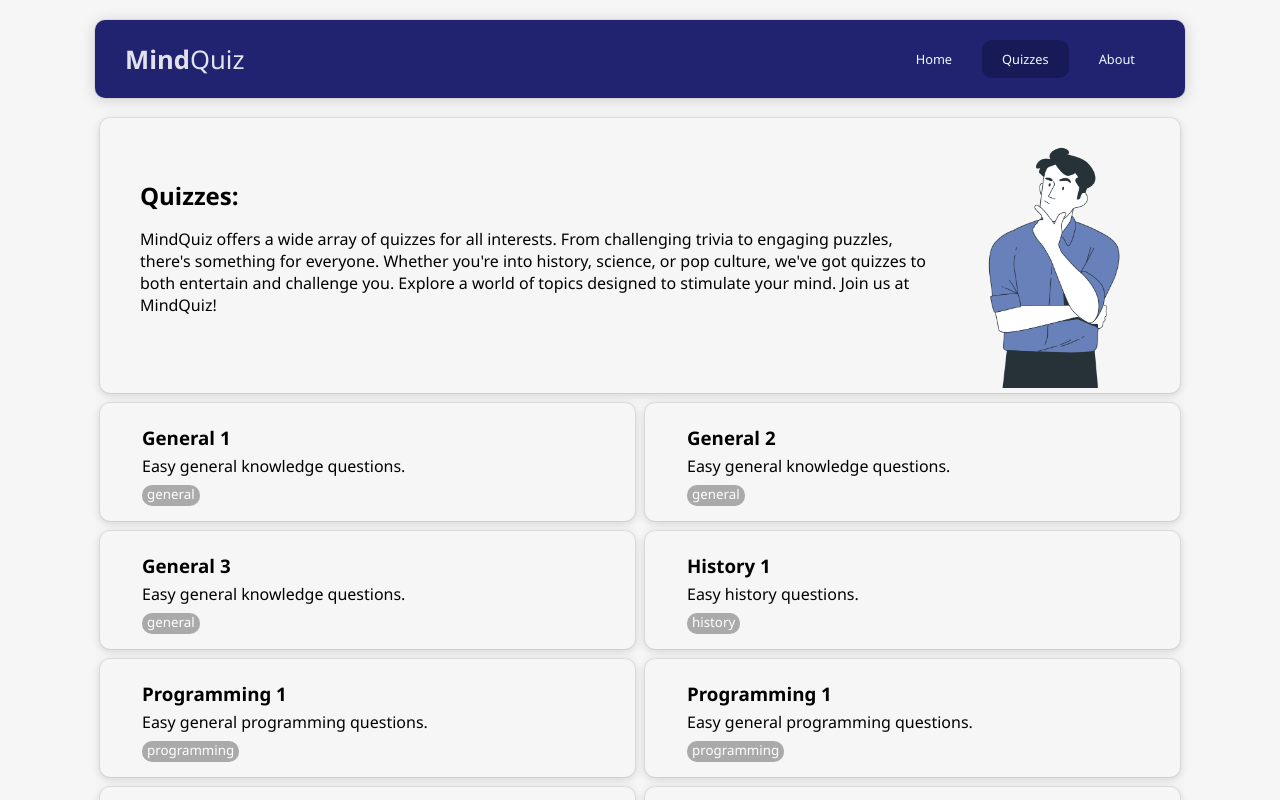
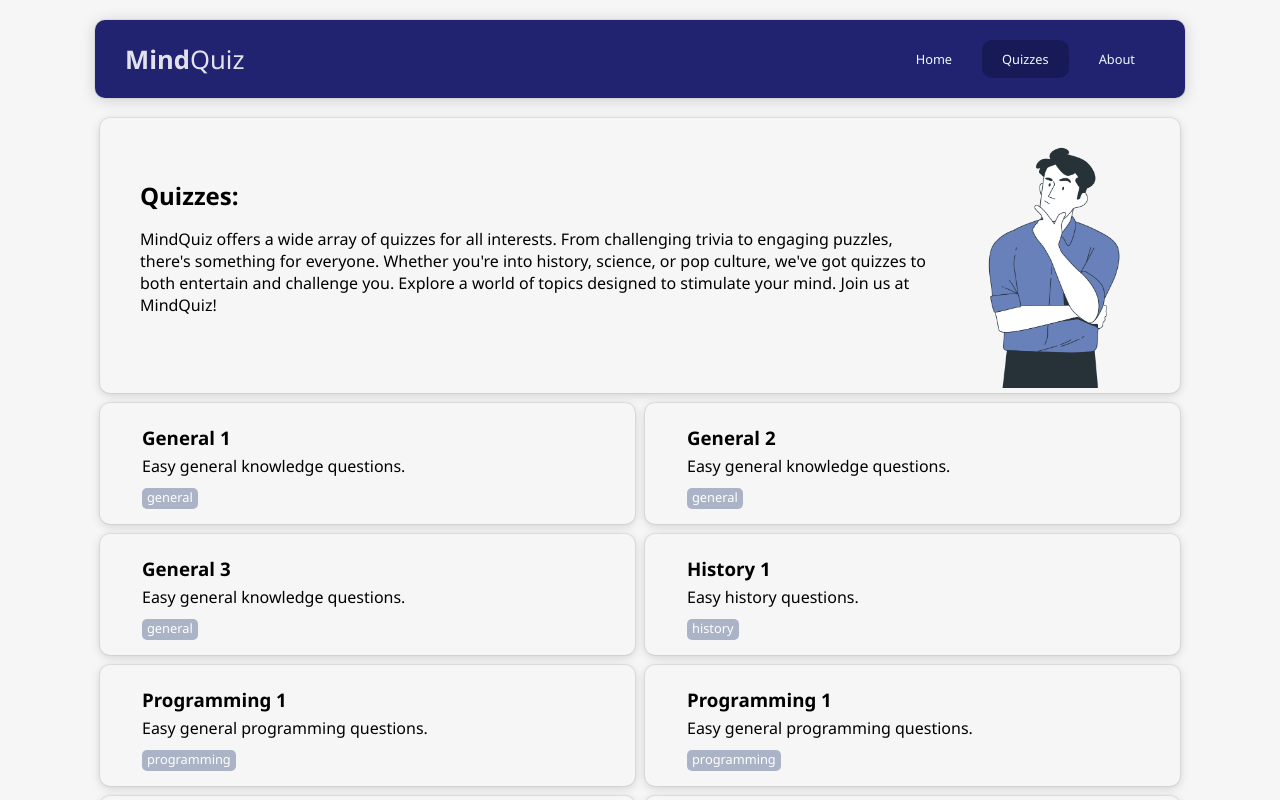
Before and after one commit to romhenri/mindquiz, a React (Vite) app: page /quiz in a window 1280 px wide. Shown: the top 800 px of the page. Built offline with nearby package versions, Linux system fonts and the light colour scheme.

Commit message:
improve: Tags

```diff
--- a/src/css/Pages.css
+++ b/src/css/Pages.css
@@ -31,18 +31,19 @@ welcome-section, quizzes-sections, about-section.
   height: 250px;
 }
 
-.quizPage .quizCard p {
-  margin-bottom: 5px;
+.quizPage .quizCard p.desc {
+  margin-bottom: 8px;
 }
 
-.quizPage .quizCard small {
+.quizPage .quizCard .tags span {
+  font-size: .8em;
   margin-top: 10px;
-  background-color: #aaaaaa;
+  background-color: #abb3c7;
   color: #fff;
   padding: 0px 5px 3px;
-  border-radius: 10px;
+  border-radius: 5px;
+  margin-right: 3px;
 }
-
 
 .container div
 .welcome-section .container div img{
--- a/src/pages/QuizPage.jsx
+++ b/src/pages/QuizPage.jsx
@@ -5,14 +5,22 @@ import manThinking from '../assets/man-thinking-bro.png'
 const QuizPage = ({quizzes}) => {
   const navigate = useNavigate()
 
+  function createTags(array) {
+    return array.map((item) => (
+     <span> {item} </span>
+    ))
+  }
+
   function createQuizzesCards(quizzes) {
     return quizzes.slice(0).map((item, index) => (
       <div key={index} className="quizCard">
         <h3>{quizzes[index][0].title}</h3>
-        <p>{quizzes[index][0].desc}</p>
-        <small>
-          {quizzes[index][0].tags.toString().replace(",", ", ")}
-        </small>
+        <p className='desc'>{quizzes[index][0].desc}</p>
+        <p className='tags'>
+         {createTags(quizzes[index][0].tags)}
+
+          {/* {quizzes[index][0].tags.toString().replace(",", ", ")} */}
+        </p>
       </div>
     ));
   }
```
